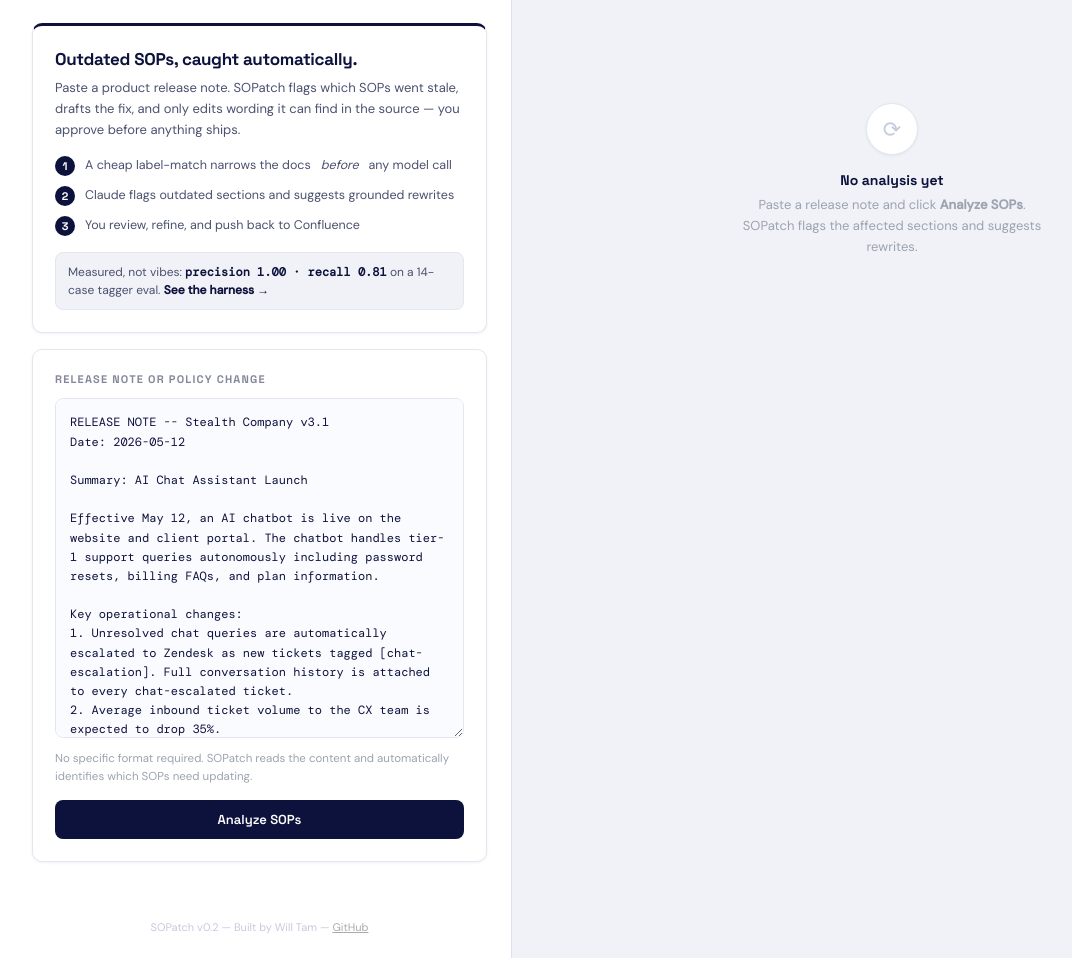
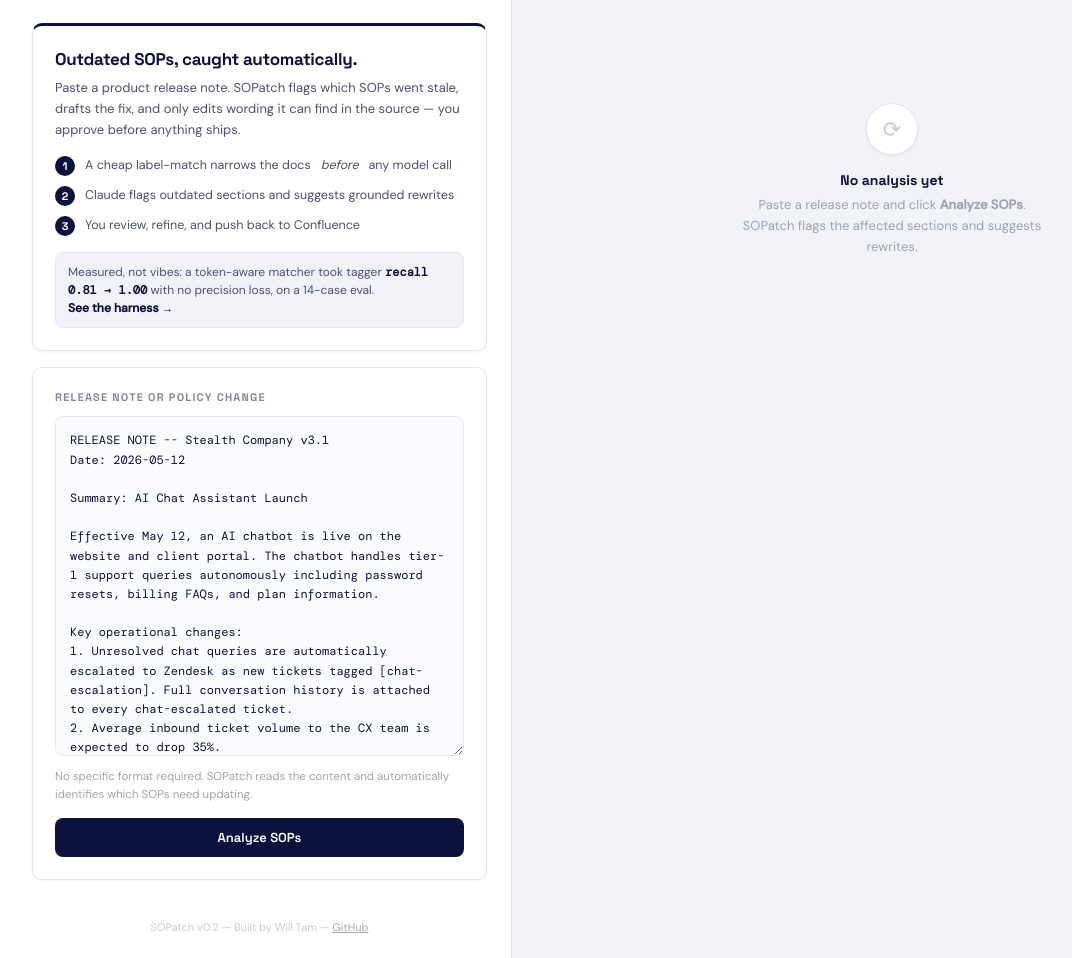
Before and after one commit to willtam65/SOPatch, a Flask app: page / in a window 1280 px wide. Shown: the part 65-1023 px from the top of the page, without its empty margins (0-1072 px from the left). Run offline with Flask 3, Linux system fonts and the light colour scheme.

Commit message:
Document evaluation + deploy in README; show before/after on landing
Add CI badge, an Evaluation section with the matcher before/after table and an
honest note that 100% on 14 cases means the set needs to grow, and a Deploy
section. Landing card now tells the recall 0.81 -> 1.00 story.

Co-Authored-By: Claude Opus 4.8 <noreply@anthropic.com>

```diff
--- a/templates/index.html
+++ b/templates/index.html
@@ -36,7 +36,7 @@
   <!-- Left Panel: Input -->
   <div class="left-panel">
     <!-- Intro / landing card: frames the tool and surfaces the eval credibility.
-         Eval numbers below come from evals/results/latest.json -- update if you re-run the eval. -->
+         Eval numbers below come from evals/README.md -- update if you re-run the eval. -->
     <div class="card intro-card" id="how-it-works">
       <div class="intro-headline">Outdated SOPs, caught automatically.</div>
       <p class="intro-sub">
@@ -49,7 +49,7 @@
         <li><span class="how-step-num">3</span> You review, refine, and push back to Confluence</li>
       </ol>
       <div class="intro-evals">
-        Measured, not vibes: <strong>precision 1.00 &middot; recall 0.81</strong> on a 14-case tagger eval.
+        Measured, not vibes: a token-aware matcher took tagger <strong>recall 0.81 &rarr; 1.00</strong> with no precision loss, on a 14-case eval.
         <a href="https://github.com/willtam65/SOPatch/tree/main/evals" target="_blank" rel="noopener">See the harness &rarr;</a>
       </div>
     </div>
```
Also changed, not shown: README.md.
